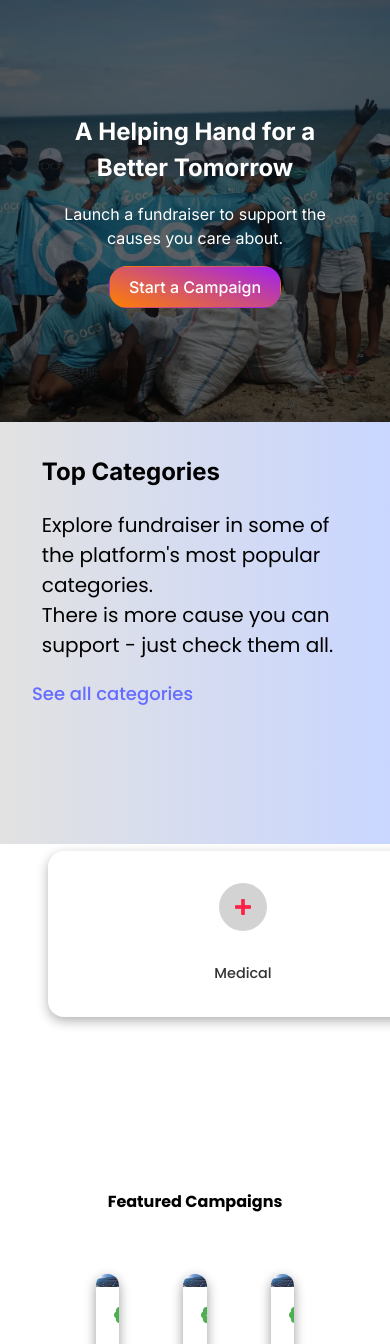
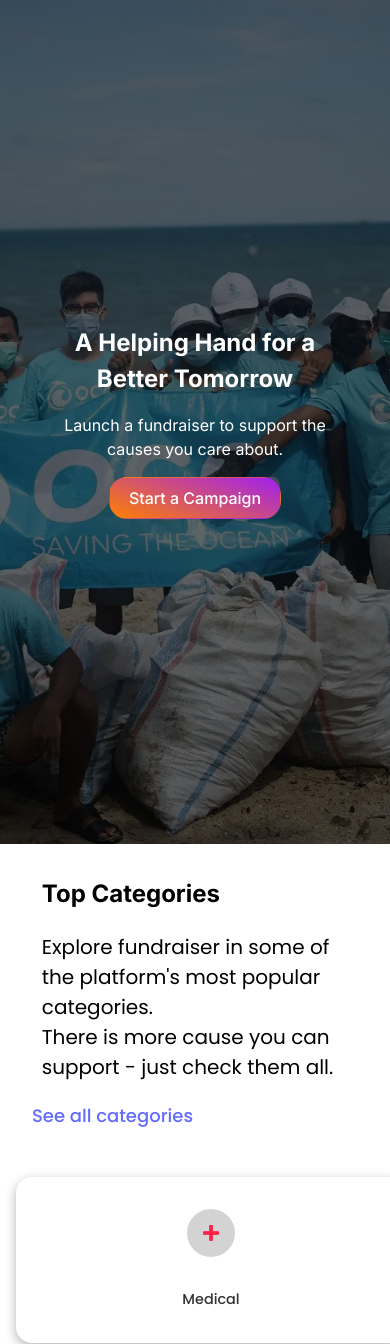
Before and after one commit to DevLord261/OneHand_frontend, a React (Vite) app: page / in a window 390 px wide. Shown: the top 1344 px of the page. Built offline with nearby package versions, Linux system fonts and the light colour scheme.

Commit message:
fix issues

```diff
--- a/src/index.css
+++ b/src/index.css
@@ -43,7 +43,7 @@ body {
     justify-content: center;
     align-items: center;
     margin: 0;
-    min-width: 320px;
+    min-width: 100vw;
     min-height: 100vh;
 }
 
--- a/src/styles/Home.module.css
+++ b/src/styles/Home.module.css
@@ -20,7 +20,7 @@ main {
 
 .container {
     display: grid;
-    min-height: 100vh;
+    height: 100%;
     width: 100%;
     grid-template-rows: auto 1fr auto;
     grid-template-areas:
@@ -34,8 +34,7 @@ main {
     position: relative;
     display: flex;
     max-width: 100vw;
-    min-height: 50vh;
-    height: 100vh;
+    min-height: 100vh;
     justify-content: center;
     align-items: center;
     overflow: hidden;
@@ -183,8 +182,8 @@ footer > a {
 @media (max-width: 768px) {
     main {
         grid-area: main;
-        width: 100vw;
-        height: 100%;
+        margin: 0;
+        padding: 0;
     }
     main > section {
         max-width: 100vw;
@@ -215,8 +214,8 @@ footer > a {
         overflow-x: auto;
         -webkit-overflow-scrolling: touch;
         width: 100vw;
-        padding: 2rem 2rem;
-        margin: 4rem auto;
+        /* padding: 2rem 2rem; */
+        /* margin: 4rem auto; */
         scroll-snap-type: x mandatory;
     }
 
```
